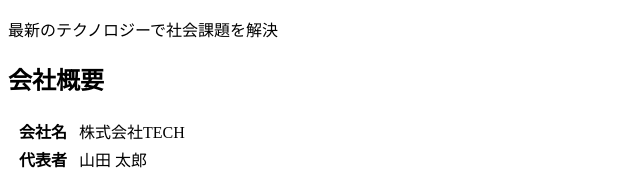
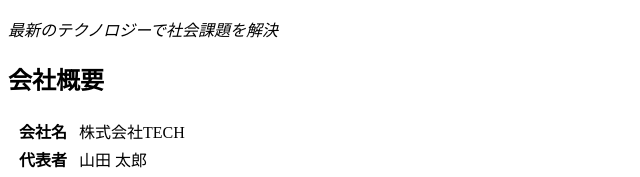
Before and after one commit to Kazuki-1996milan/20210517hosokawa, a plain HTML site: page index.html in a window 1280 px wide. Shown: the part 528-705 px from the top of the page, 0-640 px from the left. Drawn offline with Linux system fonts and the light colour scheme.

Commit message:
second commit

```diff
--- a/index.html
+++ b/index.html
@@ -21,7 +21,7 @@
   </header>
   <main>
    <img src="img/mv.png" alt="イメージ画像">
-    <p>最新のテクノロジーで社会課題を解決</p>
+    <p><em>最新のテクノロジーで社会課題を解決</em></p>
     <h2>会社概要</h2>
      <table>
       <tr>
```
